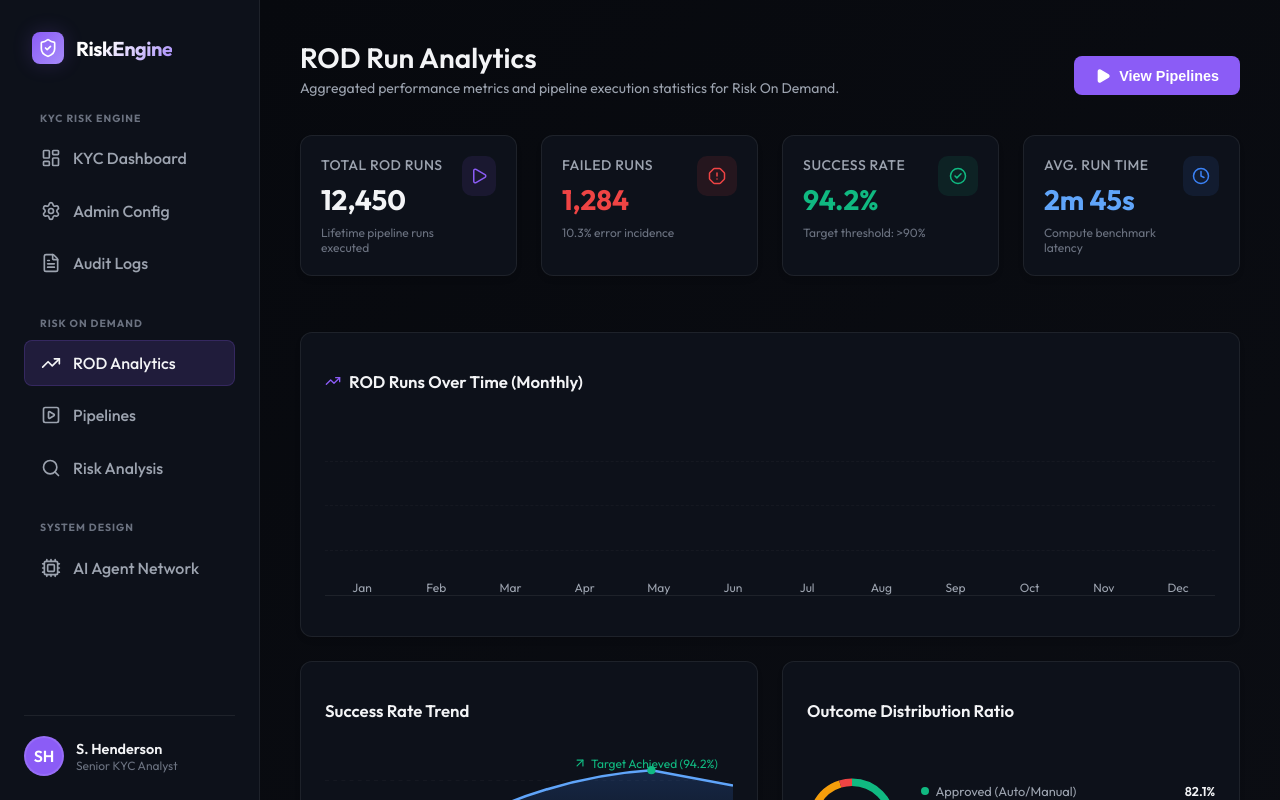
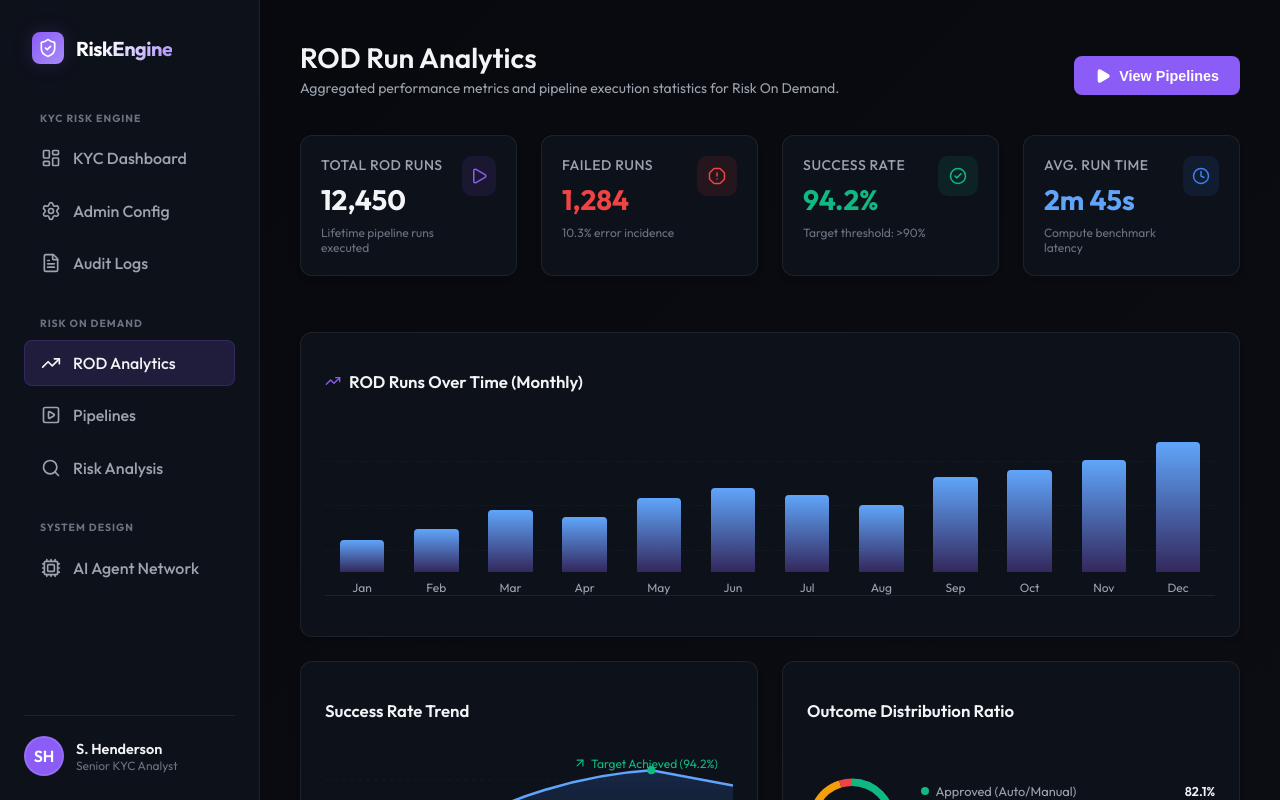
Before and after one commit to vaibhavkathil/risk-ui-poc, a React (Vite) app: page /rod-analytics in a window 1280 px wide. Shown: the top 800 px of the page. Built offline with nearby package versions, Linux system fonts and the light colour scheme.

Commit message:
fix: resolve monthly bar chart rendering height issues

```diff
--- a/src/pages/RODAnalytics.tsx
+++ b/src/pages/RODAnalytics.tsx
@@ -130,19 +130,21 @@ export const RODAnalytics: React.FC = () => {
           <div style={{ position: 'absolute', left: 0, right: 0, top: '75%', borderTop: '1px dashed rgba(255,255,255,0.03)' }} />
 
           {runsOverTime.map((item, idx) => {
-            const barHeight = (item.value / maxRunsValue) * 100;
+            const barHeight = Math.round((item.value / maxRunsValue) * 140);
             return (
               <div key={idx} style={{
                 display: 'flex',
                 flexDirection: 'column',
                 alignItems: 'center',
+                justifyContent: 'flex-end',
                 flex: 1,
+                height: '100%',
                 zIndex: 2
               }}>
                 <div
                   style={{
                     width: '60%',
-                    height: `${barHeight}%`,
+                    height: `${barHeight}px`,
                     background: 'linear-gradient(to top, rgba(139, 92, 246, 0.3) 0%, #60a5fa 100%)',
                     borderRadius: '4px 4px 0 0',
                     transition: 'all 0.3s ease',
```
